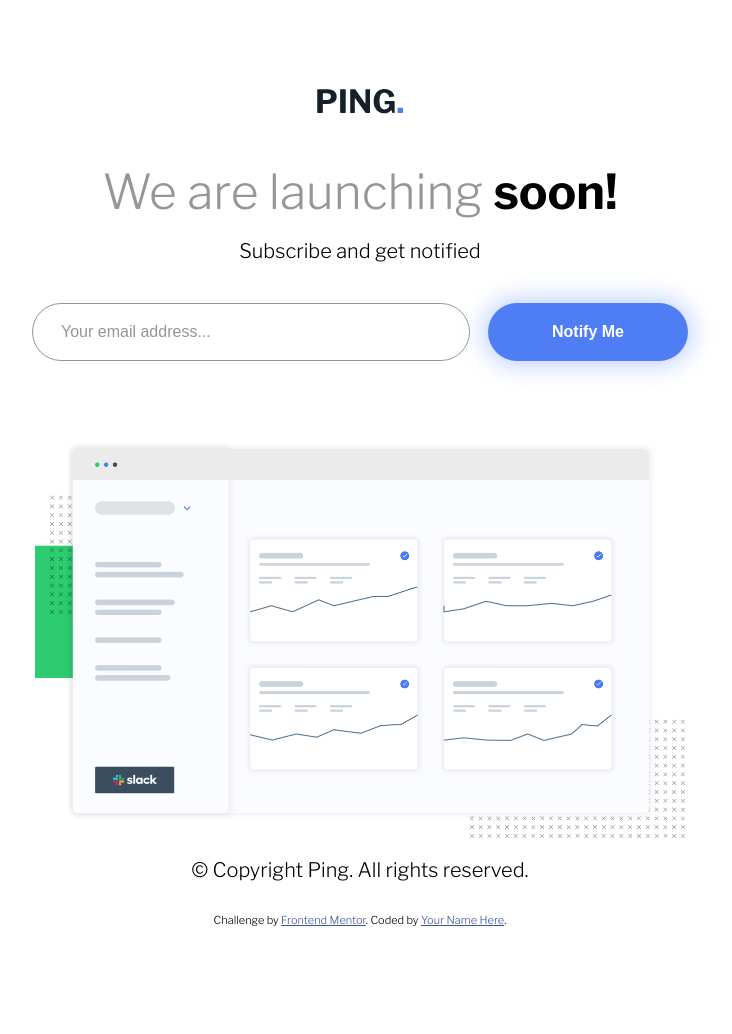
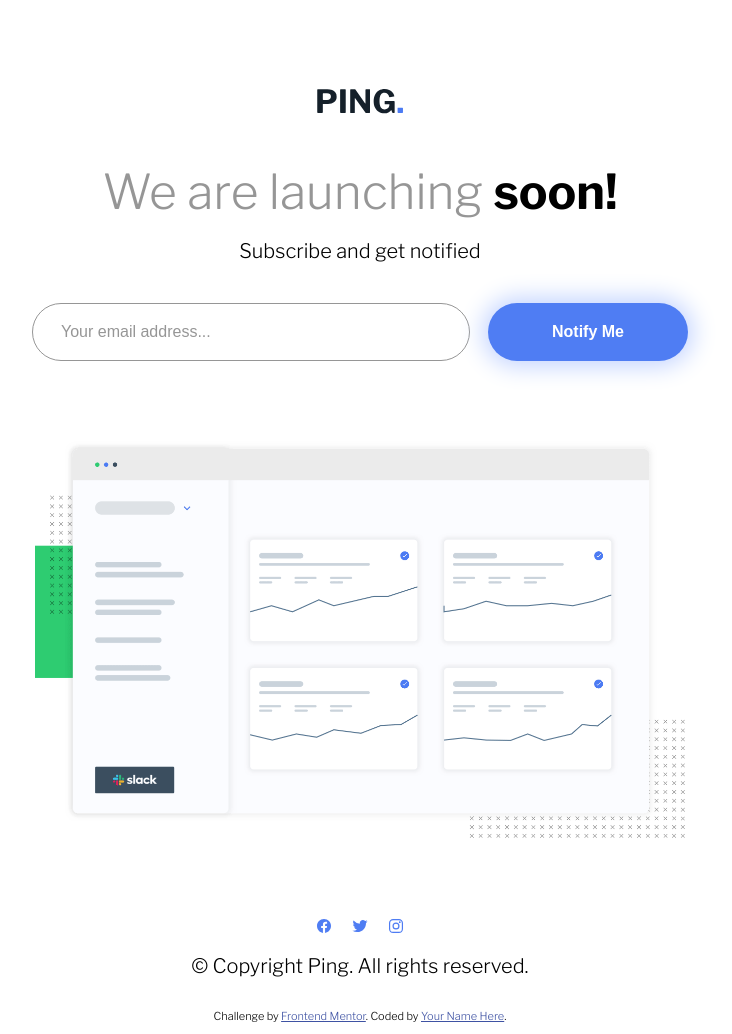
Before and after one commit to Sofia-pie/ping-coming-soon-page, a plain HTML site: page index.html in a window 1280 px wide. Shown: the whole page, without its empty margins (280-1012 px from the left). Before the commit the page ends 938 px from the top, so only its background shows below. Drawn offline with nearby package versions, Linux system fonts and the light colour scheme.

Commit message:
style footer icons

```diff
--- a/css/style.css
+++ b/css/style.css
@@ -75,3 +75,16 @@ body {
   max-width: 650px;
   width: 90%;
 }
+
+.main__footer {
+  margin-top: 4rem;
+}
+.footer__icons {
+  display: flex;
+  justify-content: center;
+  gap: 1rem;
+}
+ion-icon {
+  color: hsl(223, 87%, 63%);
+  font-size: 0.8rem;
+}
--- a/index.html
+++ b/index.html
@@ -41,6 +41,11 @@
     <img src="./images/illustration-dashboard.png" alt="illustration-dashboard" class="main__image">
 
     <footer class="main__footer">
+      <div class="footer__icons">
+        <ion-icon name="logo-facebook"></ion-icon>
+        <ion-icon name="logo-twitter"></ion-icon>
+        <ion-icon name="logo-instagram"></ion-icon>
+      </div>
       <p class="footer__text">&copy; Copyright Ping. All rights reserved.</p>
     </footer>
   </main>
@@ -52,6 +57,8 @@
       Coded by <a href="#">Your Name Here</a>.
     </p>
   </footer>
+  <script type="module" src="https://unpkg.com/ionicons@5.5.2/dist/ionicons/ionicons.esm.js"></script>
+  <script nomodule src="https://unpkg.com/ionicons@5.5.2/dist/ionicons/ionicons.js"></script>
 </body>
 
 </html>
```
